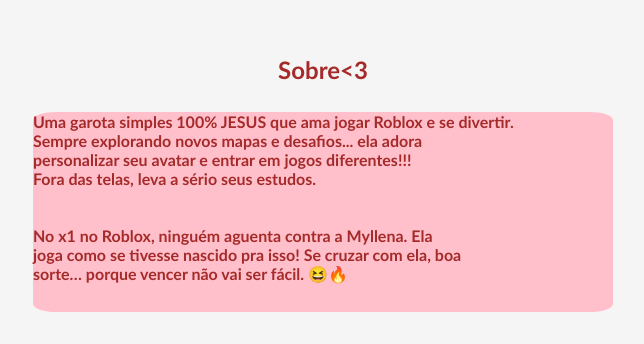
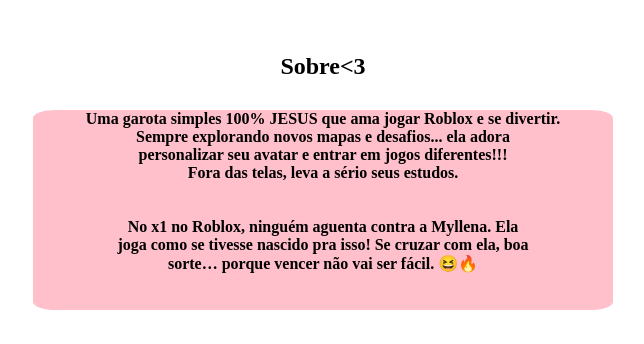
Before and after one commit to Guebrou/MyllenaNeris, a plain HTML site: page index.html in a window 1280 px wide. Shown: the part 184-528 px from the top of the page, without its empty margins (317-961 px from the left). Drawn offline with Linux system fonts and the light colour scheme.

Commit message:
Update style.css

```diff
--- a/style.css
+++ b/style.css
@@ -1,4 +1,4 @@
-body{
+erbody{
     color: brown;
     background-color: whitesmoke;
     font-family: 'Gill Sans', 'Gill Sans MT', Calibri, 'Trebuchet MS', sans-serif;
@@ -25,7 +25,7 @@ footer{
     height: 100dvh;
 }
 p{
-    text-align: ;
+    text-align: center;
     background-color: pink;
     border-radius:4%;
     height: 200px;
```
